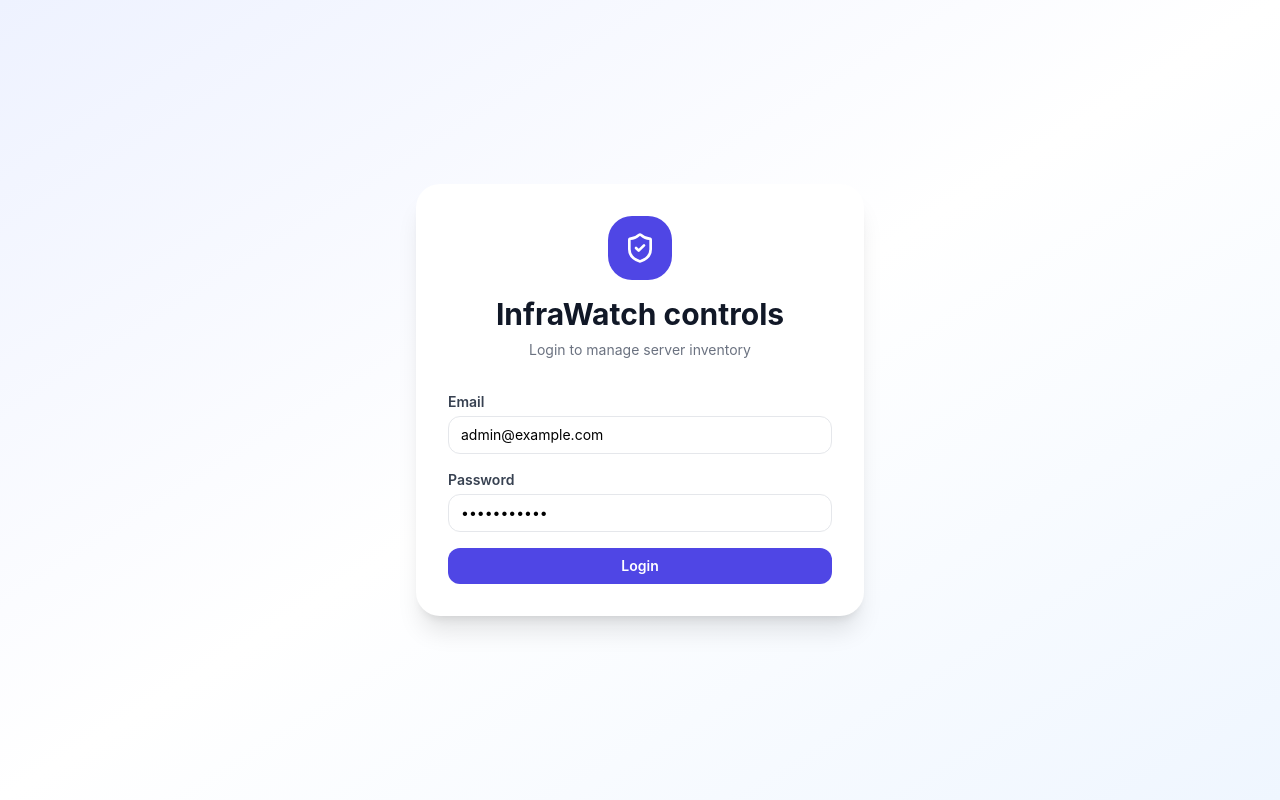
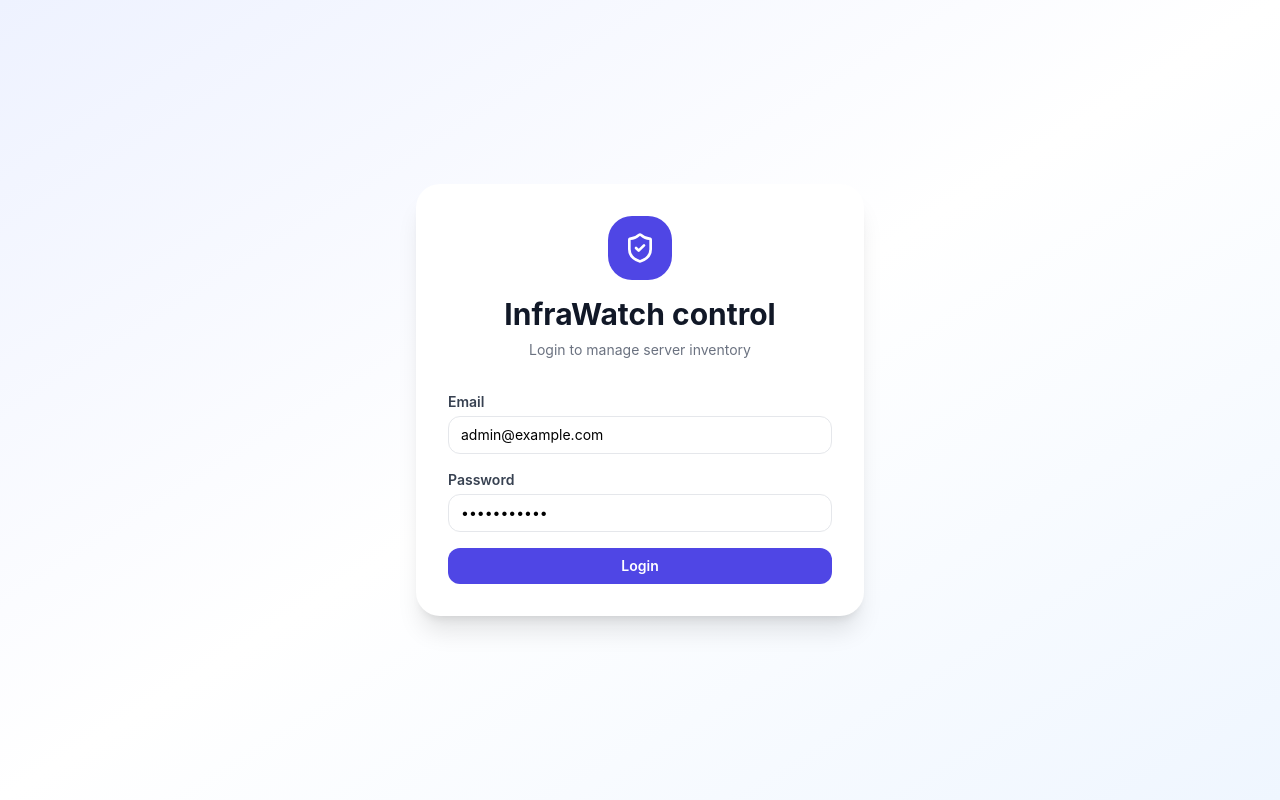
Before and after one commit to maheshgajjela221/infra-watch, a React (Vite) app in the folder frontend/: page /login in a window 1280 px wide. Built offline with nearby package versions, Linux system fonts and the light colour scheme.

Commit message:
Rename app to InfraWatch chnage in Login.jsx

```diff
--- a/frontend/src/pages/Login.jsx
+++ b/frontend/src/pages/Login.jsx
@@ -29,7 +29,7 @@
           <div className="mx-auto mb-4 flex h-16 w-16 items-center justify-center rounded-3xl bg-indigo-600 text-white">
             <ShieldCheck size={32} />
           </div>
-          <h1 className="text-3xl font-bold text-gray-900">InfraWatch controls</h1>
+          <h1 className="text-3xl font-bold text-gray-900">InfraWatch control</h1>
           <p className="mt-2 text-sm text-gray-500">Login to manage server inventory</p>
         </div>
         {error && <div className="mb-4 rounded-xl bg-red-50 p-3 text-sm font-medium text-red-700">{error}</div>}
```
